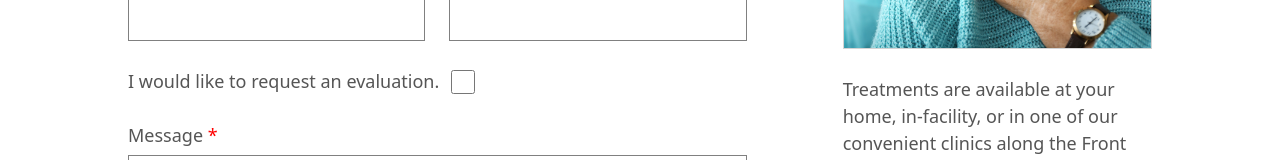
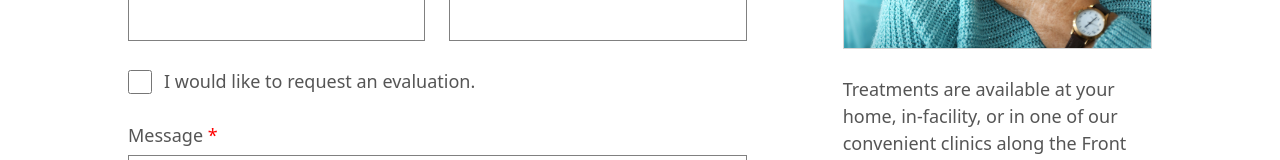
Before and after one commit to bmehder/restore-wound-care, a SvelteKit app: page /contact in a window 1280 px wide. Shown: the part 478-638 px from the top of the page. Built offline with nearby package versions, Linux system fonts and the light colour scheme.

Commit message:
remove noindex

```diff
--- a/src/app.html
+++ b/src/app.html
@@ -4,7 +4,6 @@
     <meta charset="utf-8" />
     <link rel="icon" href="%sveltekit.assets%/favicon.png" />
     <meta name="viewport" content="width=device-width" />
-    <meta name="robots" content="noindex" />
     %sveltekit.head%
   </head>
   <body data-sveltekit-preload-data="hover">
--- a/src/routes/contact/FormSpark.svelte
+++ b/src/routes/contact/FormSpark.svelte
@@ -55,15 +55,15 @@
     </div>
   </div>
   <div class="request-evaluation">
+    <input
+    type="checkbox"
+    name="request-evaluation"
+    id="request-evaluation"
+    value="evaluation"
+    />
     <label for="request-evaluation">
       I would like to request an evaluation.
     </label>
-    <input
-      type="checkbox"
-      name="request-evaluation"
-      id="request-evaluation"
-      value="evaluation"
-    />
   </div>
   <div>
     <label for="message">Message <span>*</span></label>
```
Also changed, not shown: src/routes/+page.svelte (+0 -18 lines), src/routes/case-studies/+page.svelte (+0 -24 lines).
